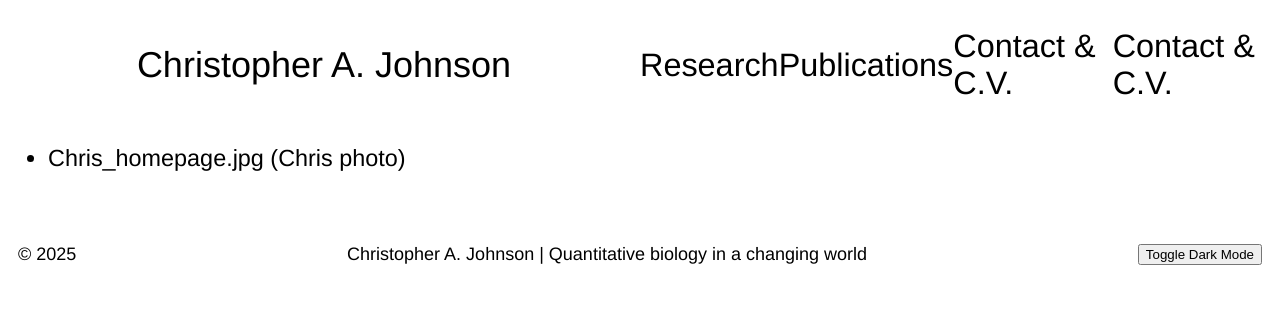
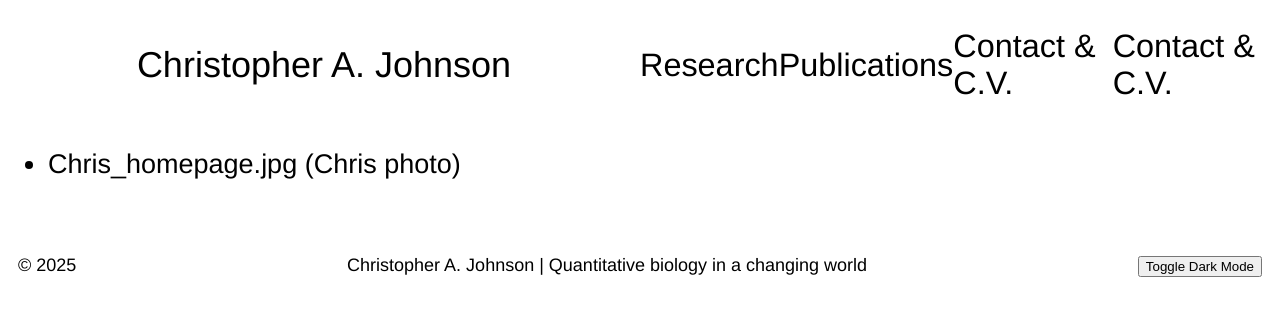
Before and after one commit to chrisajohnson/chrisajohnson.github.io, a Jekyll site: the page built from images/images.md, in a window 1280 px wide. Shown: the top 316 px of the page. Built offline with Jekyll 4.4.1, drawn with Linux system fonts in a browser that asks for light colours; our own code applies the rules of GitHub Pages for plain Markdown files.

Commit message:
Update styles.css

```diff
--- a/assets/css/styles.css
+++ b/assets/css/styles.css
@@ -87,7 +87,7 @@ html {
   display: flex; /* Use flexbox for layout */
   align-items: stretch; /* Ensure both content-left and content-right stretch to the same height */
   text-align: justify; /* Justified text */
-  font-size: 1.3rem; /* Text size */
+  font-size: 1.5rem; /* Text size */
   padding: 0; /* Remove padding */
 }
 
```
